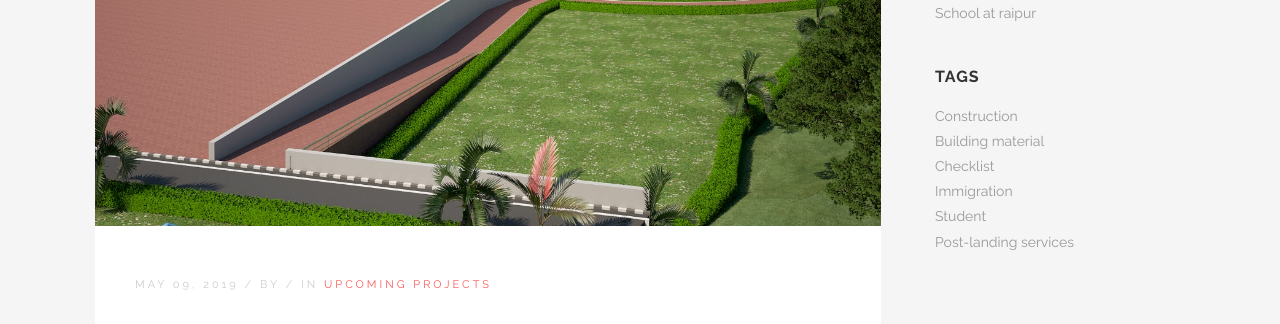
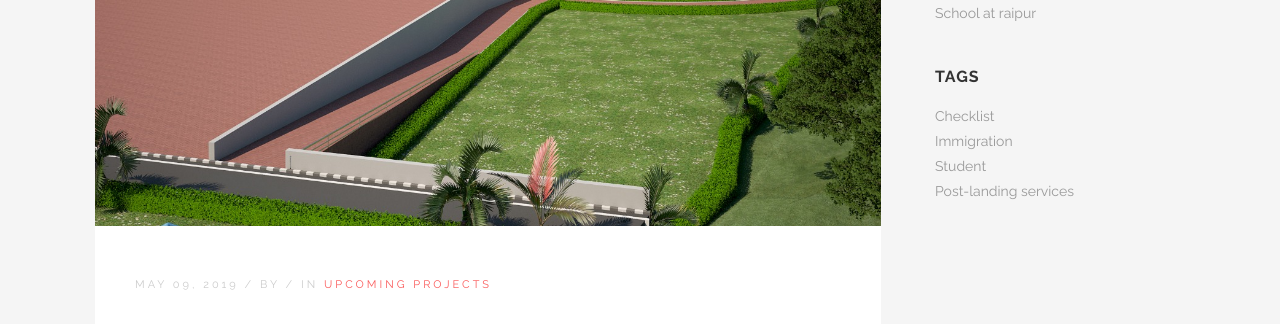
Before and after one commit to prabhav/rsm, a Jekyll site: the page built from _posts/2019-05-08-dummy-post.markdown, in a window 1280 px wide. Shown: the part 445-769 px from the top of the page. Built offline with Jekyll 4.4.1, drawn with Linux system fonts in a browser that asks for light colours.

Commit message:
Updated Dummy Post

```diff
--- a/_posts/2019-05-08-dummy-post.markdown
+++ b/_posts/2019-05-08-dummy-post.markdown
@@ -3,9 +3,6 @@ title: School at Raipur
 date: 2019-05-09 00:16:00 +05:30
 categories:
 - Upcoming Projects
-tags:
-- Construction
-- Building Material
 author:
 image: "/uploads/1.jpg"
 Field name:
```
